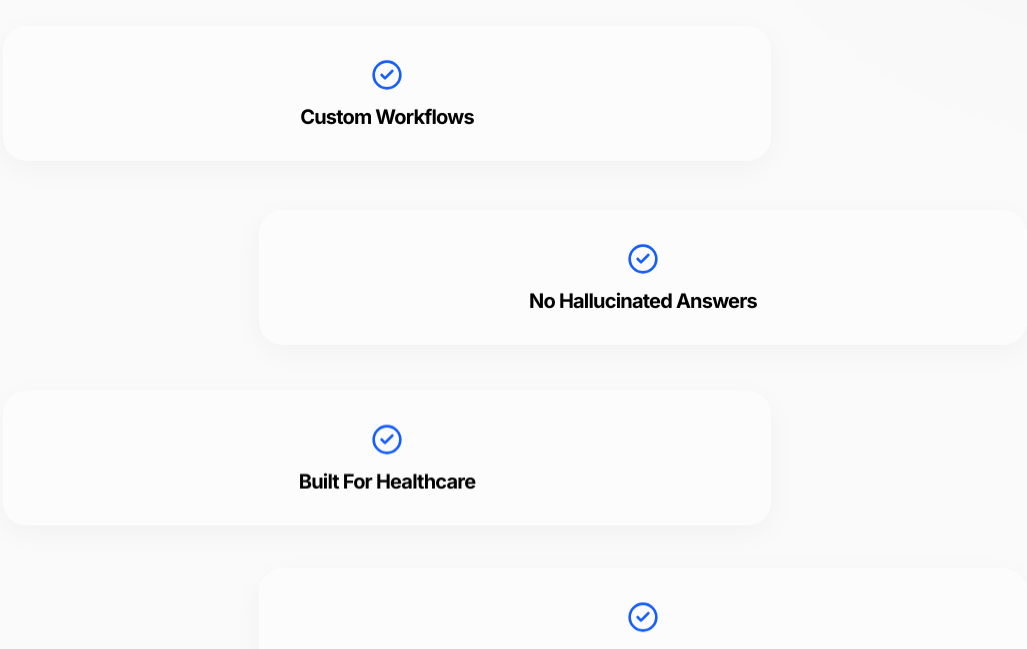
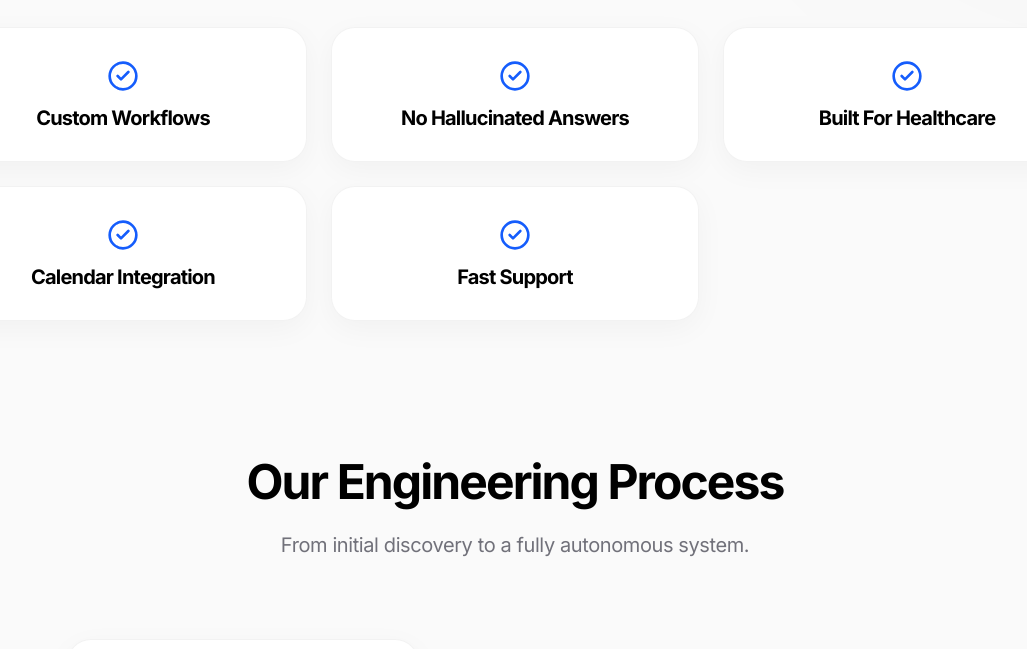
Before and after one commit to Engrritik/agency-web, a Next.js app: page /about in a window 1280 px wide. Shown: the part 1725-2374 px from the top of the page, without its empty margins (125-1152 px from the left). Built offline with nearby package versions, Linux system fonts and the light colour scheme.

Commit message:
Fix demo page dashboard glow, make solution cards solid white, and revert about page layout to clean grid

```diff
--- a/app/about/page.tsx
+++ b/app/about/page.tsx
@@ -83,8 +83,7 @@ export default function About() {
             <h2 className="text-4xl md:text-6xl lg:text-7xl font-bold tracking-[-0.04em] mb-8 text-foreground">Why Clinics Trust Nexus AI.</h2>
           </FadeIn>
 
-          <div className="relative max-w-5xl mx-auto py-10">
-            <div className="flex flex-col gap-12 relative z-10">
+          <div className="grid grid-cols-1 md:grid-cols-2 lg:grid-cols-3 gap-6 max-w-6xl mx-auto py-10 relative z-10">
             {[
               "Custom Workflows",
               "No Hallucinated Answers",
@@ -92,24 +91,15 @@ export default function About() {
               "Calendar Integration",
               "Fast Support"
             ].map((trust, i) => {
-                const isLeft = i % 2 === 0;
               return (
-                  <div key={i} className={`flex w-full md:w-3/4 ${isLeft ? 'md:self-start' : 'md:self-end'} relative group`}>
-                    <FadeIn delay={i * 0.1} className="w-full">
-                      <div
-                        className="animate-float w-full"
-                        style={{ animationDelay: `${i * 0.7}s` }}
-                      >
-                        <InteractiveCard innerClassName="p-8 flex items-center gap-4 h-full bg-white/40 backdrop-blur-xl border border-white/20">
+                <FadeIn key={i} delay={i * 0.1} className="w-full h-full">
+                  <InteractiveCard innerClassName="p-8 flex items-center gap-4 h-full bg-white border border-black/5">
                     <CheckCircle2 className="w-8 h-8 text-blue-600 shrink-0 relative z-10" />
                     <h3 className="font-bold text-xl relative z-10">{trust}</h3>
                   </InteractiveCard>
-                      </div>
                 </FadeIn>
-                  </div>
               );
             })}
-            </div>
           </div>
         </div>
 
--- a/app/demo/page.tsx
+++ b/app/demo/page.tsx
@@ -149,7 +149,7 @@ export default function Demo() {
           {/* Right Side: Dashboard */}
           <div className="lg:col-span-5 flex flex-col gap-8">
             {/* Call Outcome Dashboard */}
-            <FadeIn delay={0.3} className="bg-white border border-black/5 rounded-3xl overflow-hidden shadow-[0_8px_30px_rgb(0,0,0,0.04)] h-full flex flex-col hover-glow group relative z-10">
+            <FadeIn delay={0.3} className="bg-white border border-black/5 rounded-3xl overflow-hidden shadow-[0_8px_30px_rgb(0,0,0,0.04)] h-full flex flex-col relative z-10">
               <div className="flex items-center gap-3 mb-8 border-b border-black/5 p-8 pb-6 bg-black/[0.02]">
                 <div className="relative flex h-3 w-3">
                   <span className="animate-ping absolute inline-flex h-full w-full rounded-full bg-blue-400 opacity-75"></span>
--- a/components/SolutionCard.tsx
+++ b/components/SolutionCard.tsx
@@ -14,7 +14,7 @@ interface SolutionCardProps {
 
 export default function SolutionCard({ icon, problem, solution, outcome, className = "" }: SolutionCardProps) {
   return (
-    <InteractiveCard className={className} innerClassName="p-8 bg-white/40 backdrop-blur-xl border-white/20">
+    <InteractiveCard className={className} innerClassName="p-8 bg-white border-black/5">
       <div className="w-14 h-14 rounded-[16px] bg-black/5 flex items-center justify-center text-blue-600 mb-8 relative z-10 transition-transform duration-300 group-hover:scale-105 border border-black/5">
         {icon}
       </div>
```
Lines whose indentation alone changed are shown as unchanged.
